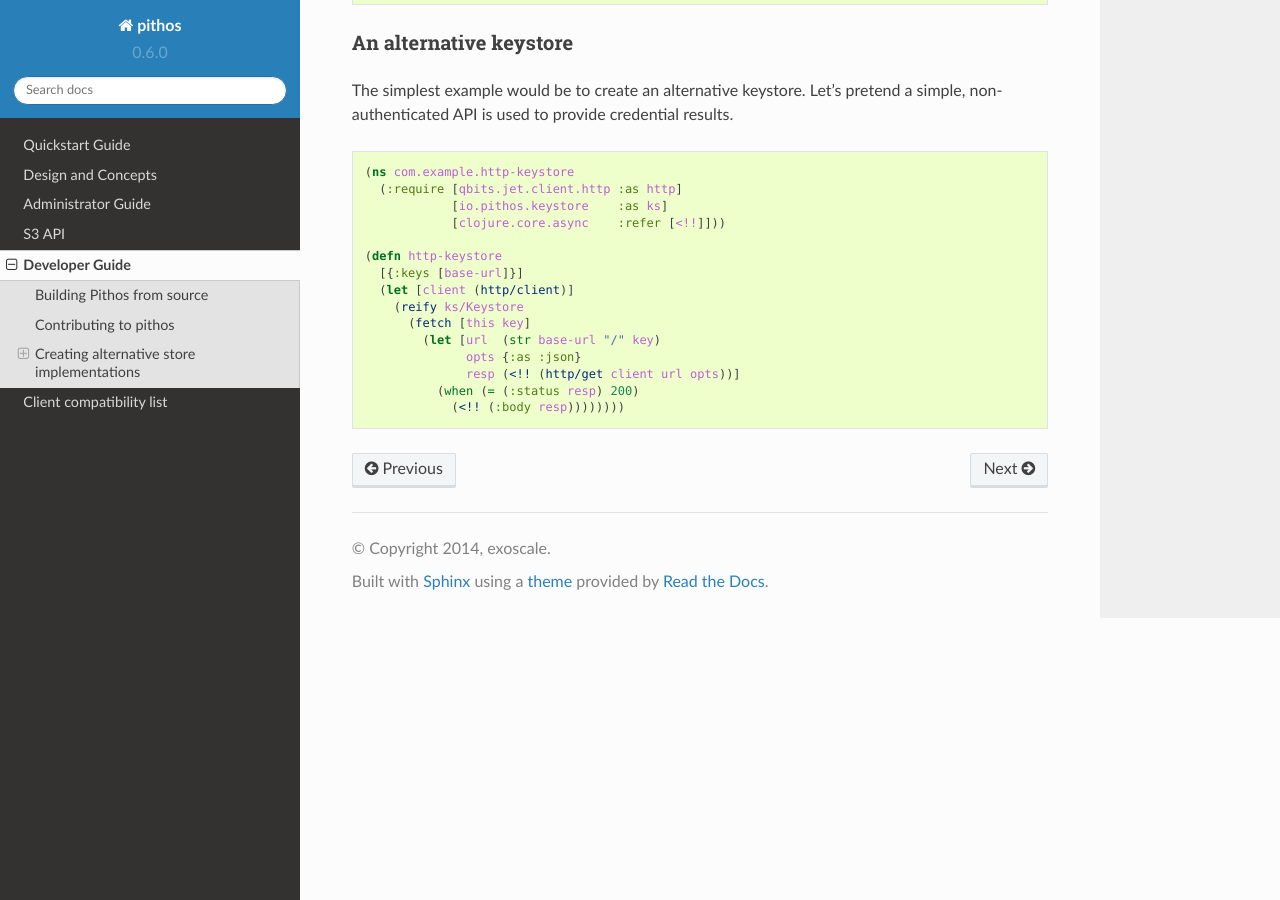
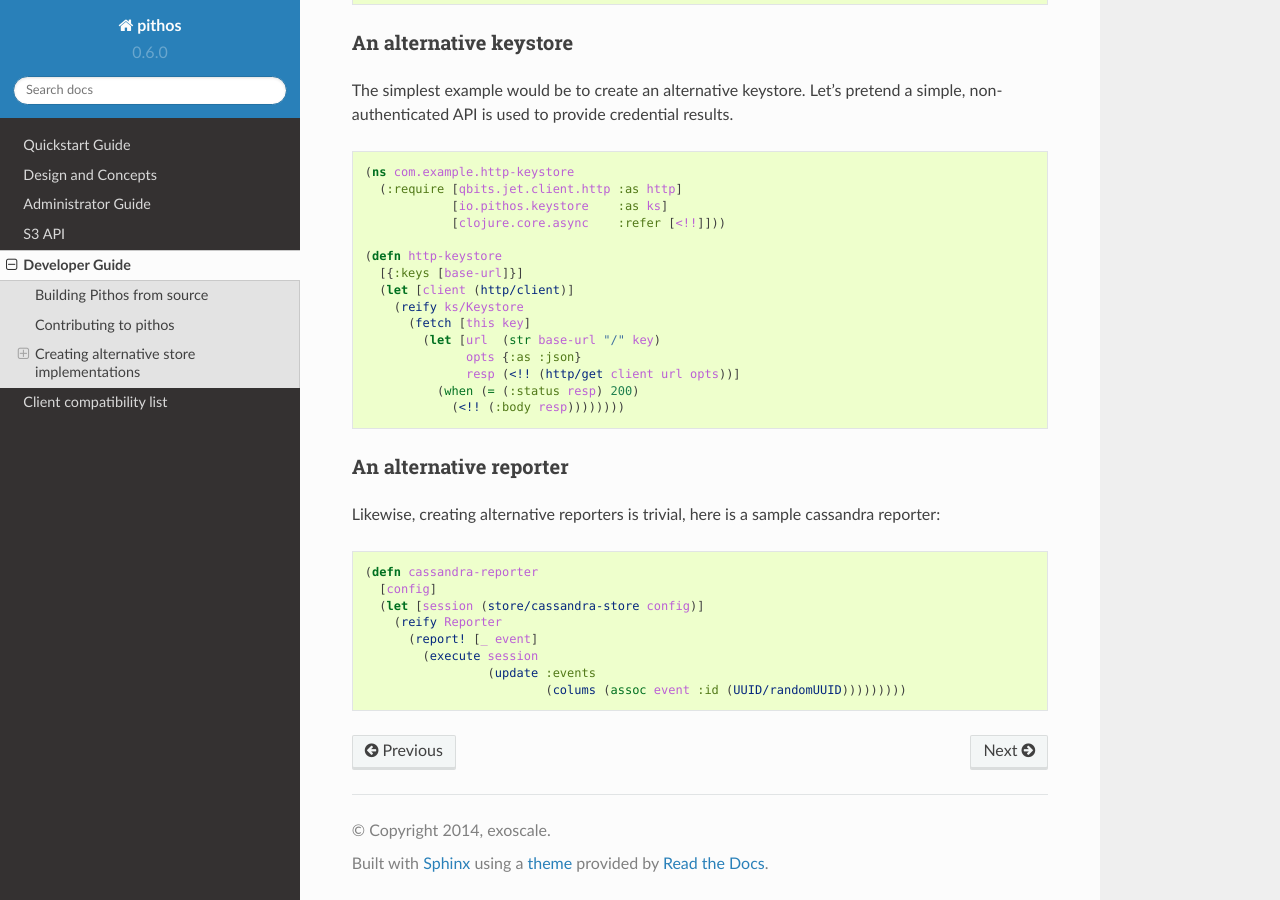
Before and after one commit to exoscale/pithos, a Sphinx documentation site: the page built from doc/source/developer.rst, in a window 1280 px wide and 900 px high, scrolled down 4300 px. Built offline with Sphinx 7.4.7 and the Read the Docs theme 2.0.0, drawn with Linux system fonts in a browser that asks for light colours.

Commit message:
example alternative implemetation for the reporter protocol

```diff
--- a/doc/source/developer.rst
+++ b/doc/source/developer.rst
@@ -237,6 +237,25 @@ credential results.
             (when (= (:status resp) 200)
               (<!! (:body resp))))))))
 
+.. _Alternative Reporter:
+
+An alternative reporter
+~~~~~~~~~~~~~~~~~~~~~~~
+
+Likewise, creating alternative reporters is trivial, here
+is a sample cassandra reporter:
+
+.. sourcecode:: clojure
+
+  (defn cassandra-reporter
+    [config]
+    (let [session (store/cassandra-store config)]
+      (reify Reporter
+        (report! [_ event]
+          (execute session
+                   (update :events
+                           (colums (assoc event :id (UUID/randomUUID)))))))))
+
 .. _github: https://github.com
 .. _clojure: http://clojure.org
 .. _leiningen: http://leiningen.org
```
